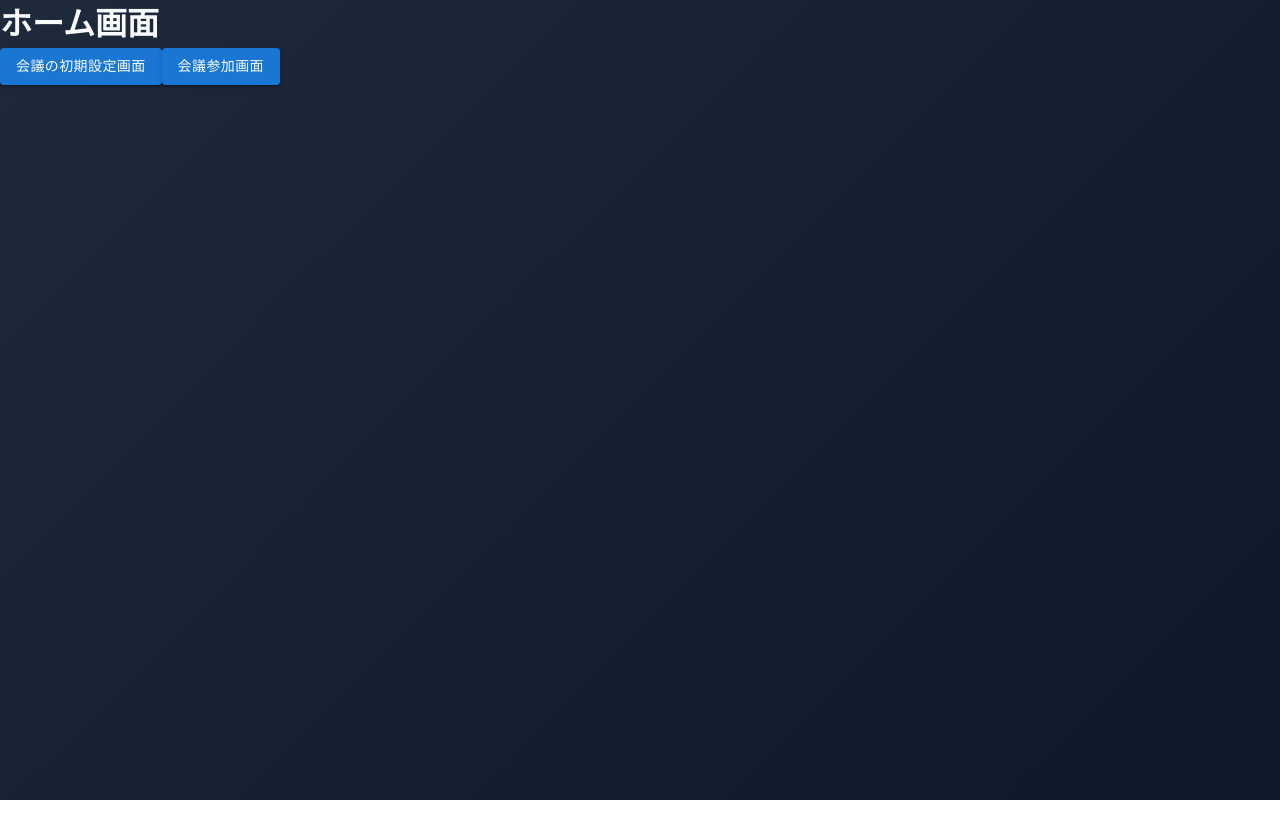
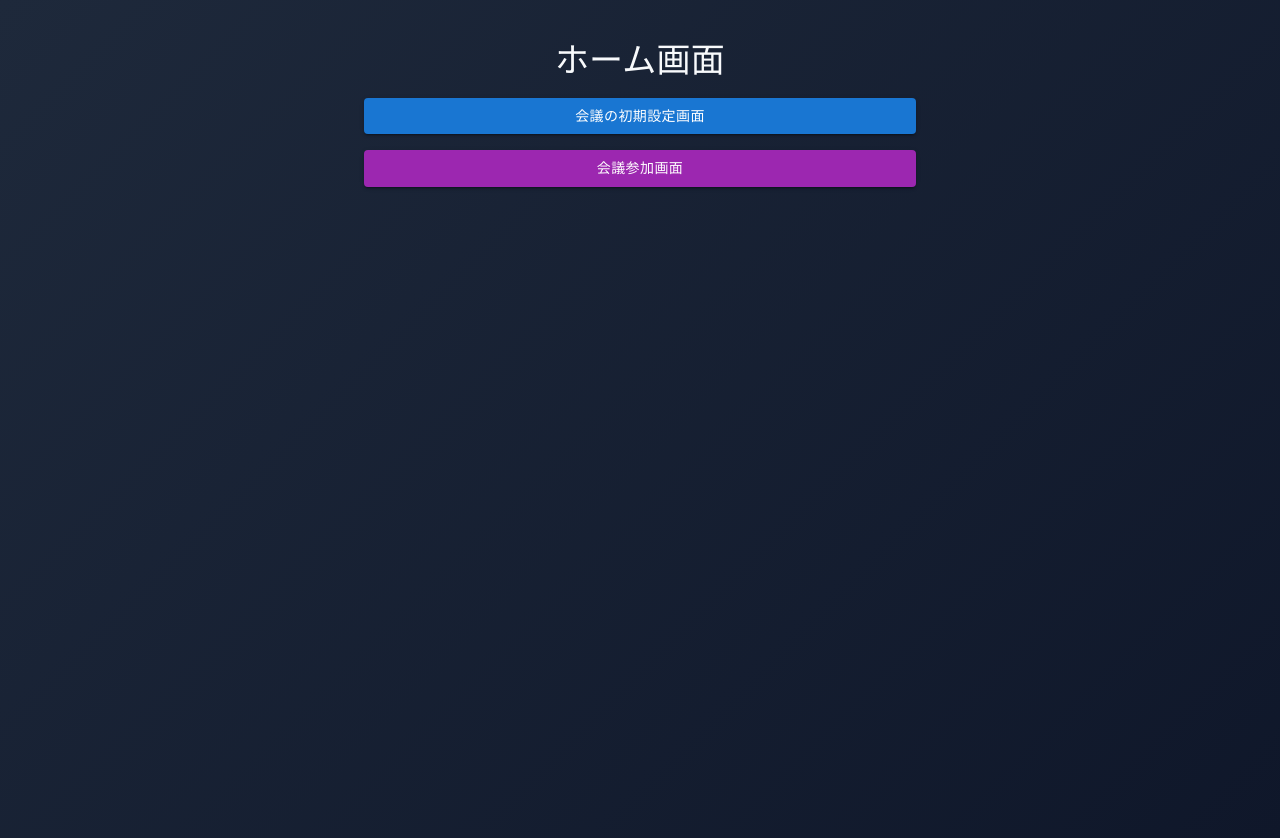
Before and after one commit to univac-1/meeting-ai-agent, a React (Vite) app in the folder apps/frontend/: page / in a window 1280 px wide. Before the commit the page ends 800 px from the top, so only its background shows below. Built offline with nearby package versions, Linux system fonts and the light colour scheme; what agora-rtc-react would draw is missing.

Commit message:
UI修正

```diff
--- a/apps/frontend/src/Home.tsx
+++ b/apps/frontend/src/Home.tsx
@@ -1,19 +1,36 @@
 import { useNavigate } from "react-router-dom";
-import { Button } from "@mui/material";
+import { Button, Container, Typography, Box } from "@mui/material";
 
 const Home = () => {
   const navigate = useNavigate();
 
   return (
-    <div>
-      <h1>ホーム画面</h1>
-      <Button variant="contained" onClick={() => navigate("/setup")}>
-        会議の初期設定画面
-      </Button>
-      <Button variant="contained" onClick={() => navigate("/meeting")}>
-        会議参加画面
-      </Button>
-    </div>
+    <Container maxWidth="sm">
+      <Box textAlign="center" mt={5}>
+        <Typography variant="h4" gutterBottom>
+          ホーム画面
+        </Typography>
+        <Box mt={2}>
+          <Button
+            variant="contained"
+            color="primary"
+            fullWidth
+            onClick={() => navigate("/setup")}
+            sx={{ mb: 2 }}
+          >
+            会議の初期設定画面
+          </Button>
+          <Button
+            variant="contained"
+            color="secondary"
+            fullWidth
+            onClick={() => navigate("/meeting")}
+          >
+            会議参加画面
+          </Button>
+        </Box>
+      </Box>
+    </Container>
   );
 };
 
--- a/apps/frontend/src/MeetingApp.tsx
+++ b/apps/frontend/src/MeetingApp.tsx
@@ -152,7 +152,7 @@ export const MeetingApp = () => {
               boxShadow: 3,
             }}
           >
-            <Typography variant="h5" component="h2" gutterBottom>
+            <Typography variant="h5" component="h2" gutterBottom color="black">
               Join Video Call
             </Typography>
             <TextField
```
